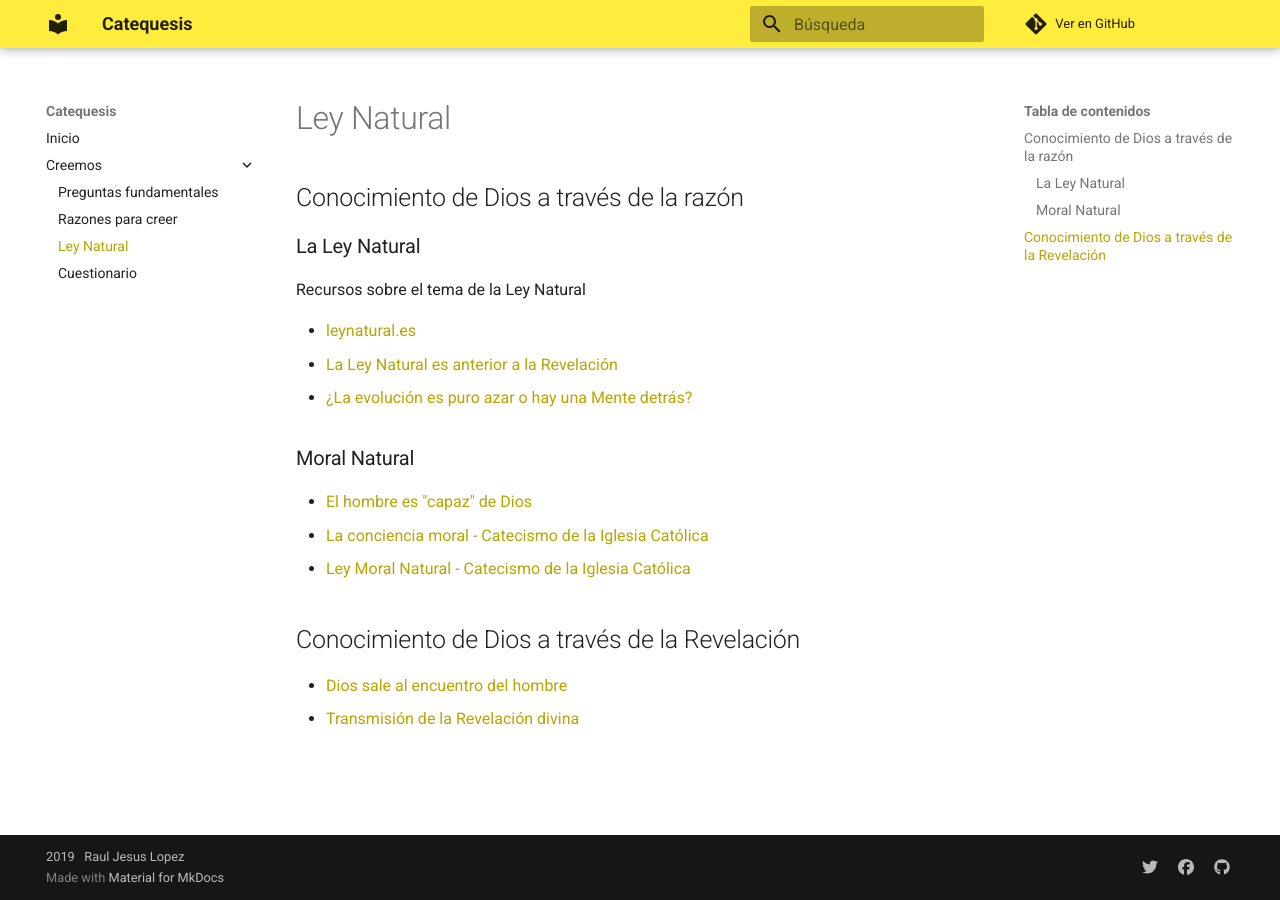
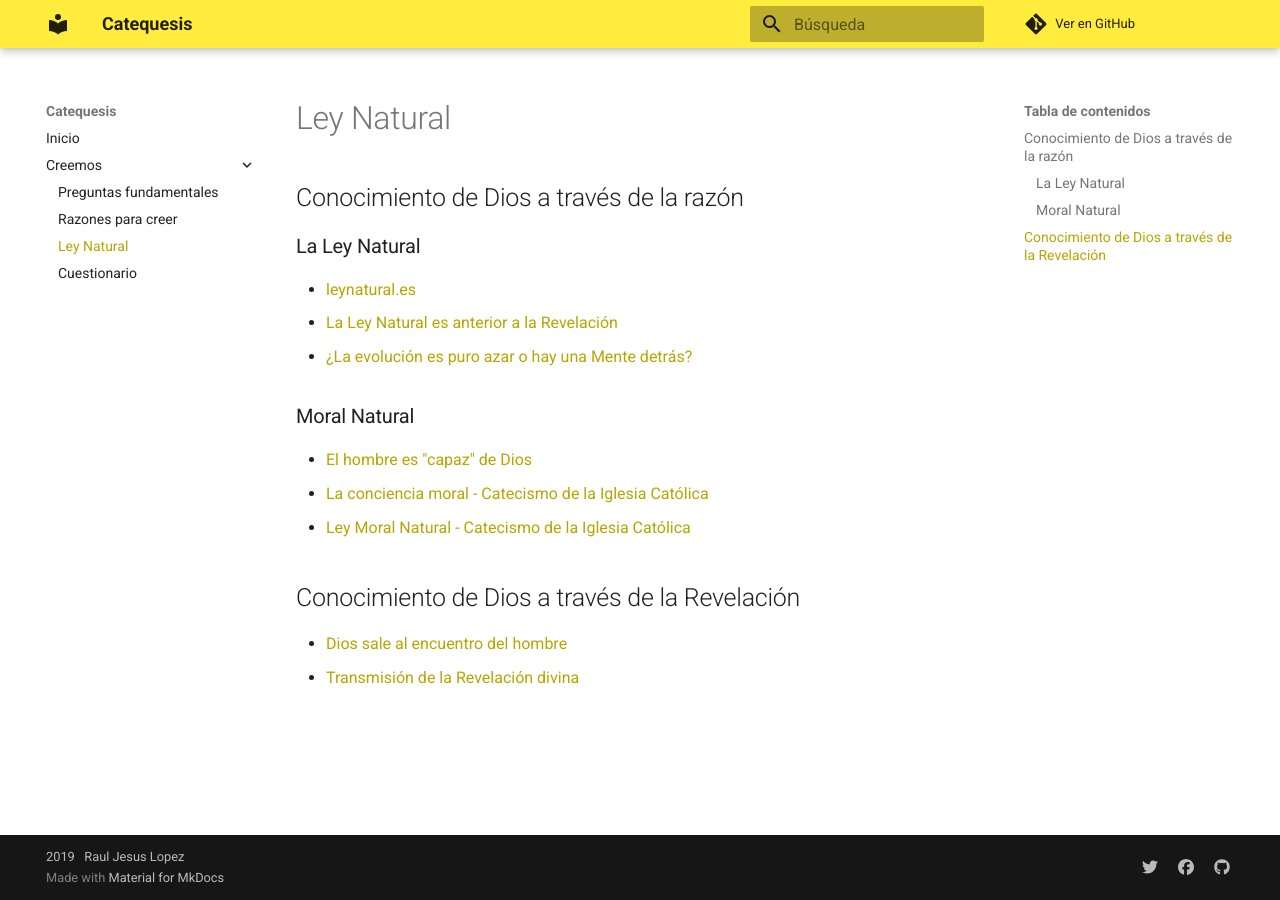
Before and after one commit to la9una/catequesis, an MkDocs documentation site: the page built from docs/creemos/leynatural.md, in a window 1280 px wide. Built offline with MkDocs 1.6.1 and Material for MkDocs 9.7.7, drawn with Linux system fonts in a browser that asks for light colours; comment, search, counter and statistics services are not loaded.

Commit message:
mar may 14 10:47:24 -03 2019

```diff
--- a/docs/creemos/leynatural.md
+++ b/docs/creemos/leynatural.md
@@ -1,9 +1,6 @@
 ## Conocimiento de Dios a través de la razón
 
 ### La Ley Natural
-
-Recursos sobre el tema de la Ley Natural
-
 * [leynatural.es](http://www.leynatural.es/portada/)
 * [La Ley Natural es anterior a la Revelación](https://es.aleteia.org/2014/11/23/la-ley-natural-es-anterior-a-la-revelacion/)
 * [¿La evolución es puro azar o hay una Mente detrás?](https://www.religionenlibertad.com/ciencia_y_fe/62199/evolucion-puro-azar-hay-una-mente-detras-detectar.html)
```
Also changed, not shown: site/creemos/leynatural/index.html, site/search/search_index.json, 1 other file.
